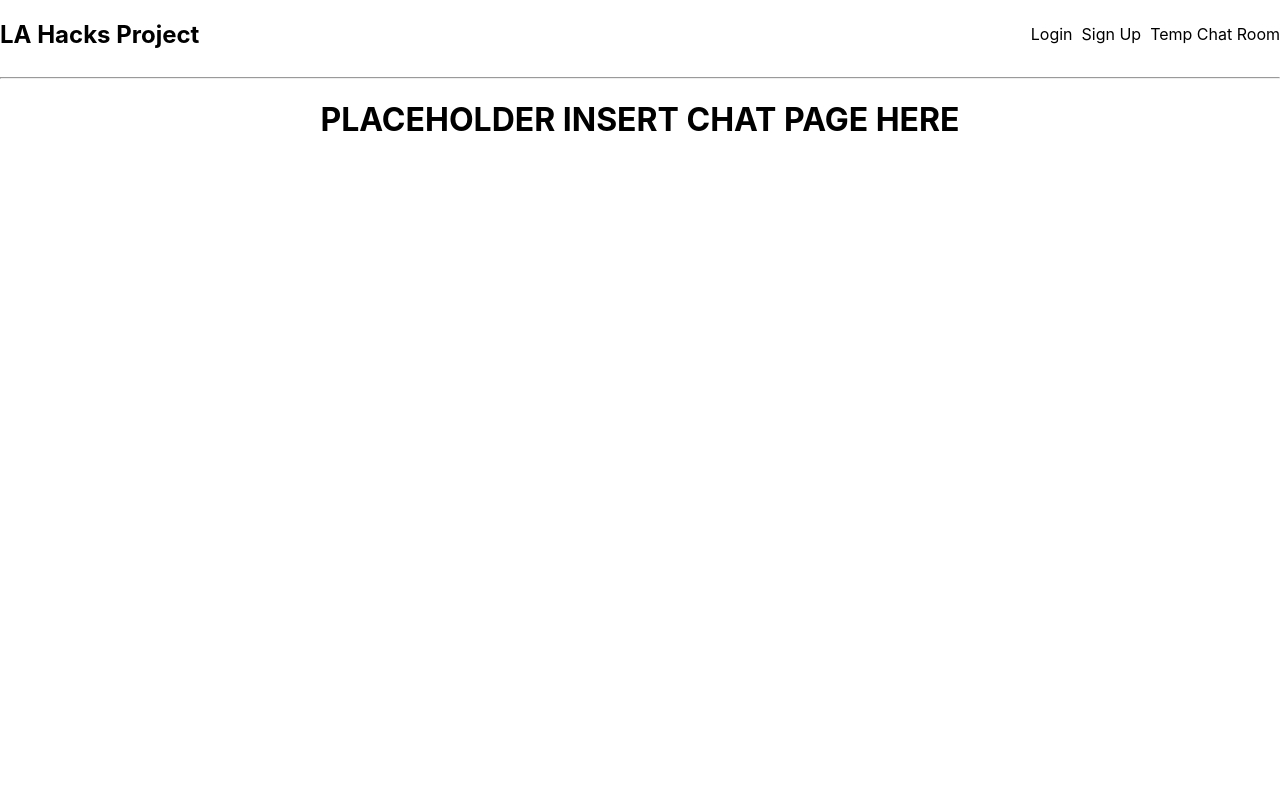
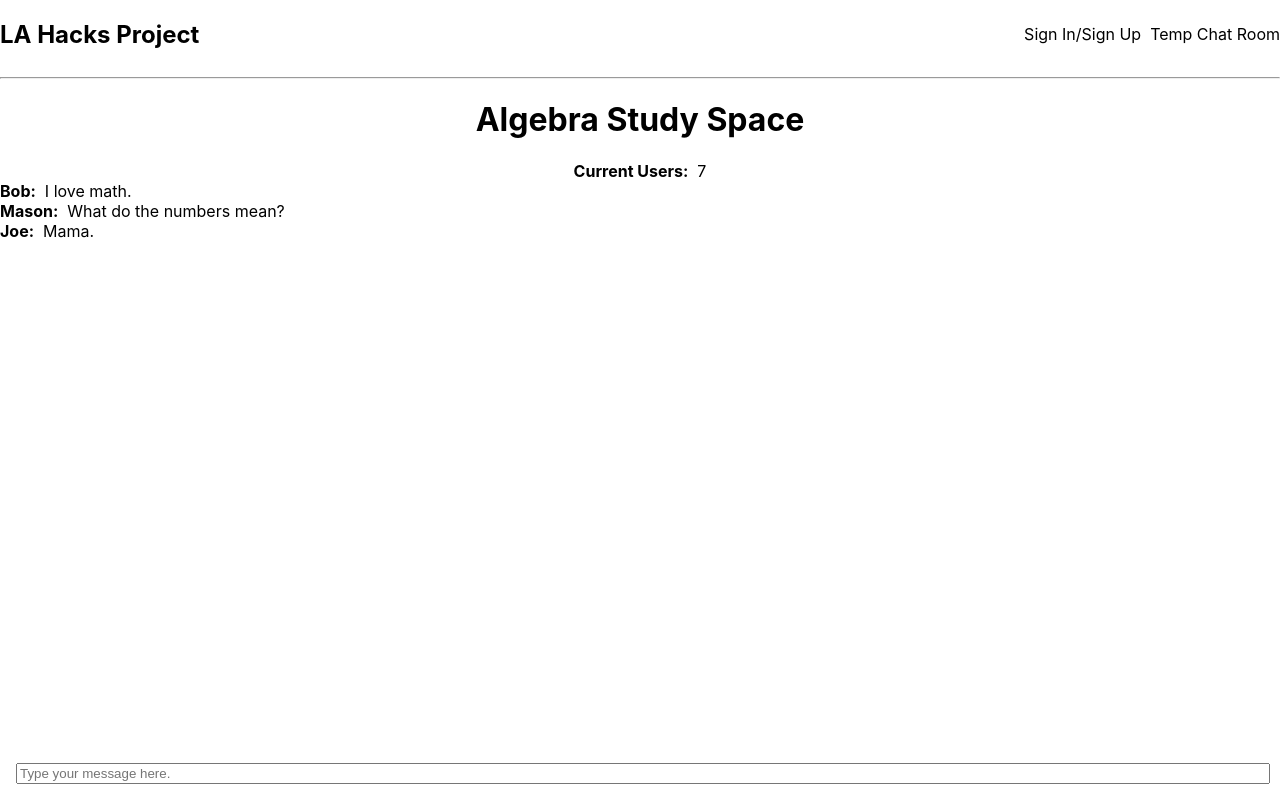
Before and after one commit to iZyns/LAHacks2023, a React (Create React App) app in the folder frontend/: page /chat/algebra in a window 1280 px wide. Built offline with nearby package versions, Linux system fonts and the light colour scheme.

Commit message:
Nonfunctional Chat

```diff
--- a/frontend/src/components/navigationBar.js
+++ b/frontend/src/components/navigationBar.js
@@ -4,7 +4,6 @@ import { BrowserRouter as Router, Routes, Route}
     from 'react-router-dom';
 
 import Home from '../pages/home';
-import Login from '../pages/login';
 import SignUp from '../pages/signup';
 import Chat from '../pages/chat';
 
@@ -16,8 +15,7 @@ function NavigationBar() {
 
           <Navbar.Brand href="/home" style={{marginRight: "auto", textDecoration: "none", color: "inherit"}}><h1>LA Hacks Project</h1></Navbar.Brand> &nbsp;
           <Nav className="me-auto">
-            <Nav.Link href="/" style={{textDecoration: "none", color: "inherit"}}>Login</Nav.Link> &nbsp;
-            <Nav.Link href="/signup" style={{textDecoration: "none", color: "inherit"}}>Sign Up</Nav.Link> &nbsp;
+            <Nav.Link href="/" style={{textDecoration: "none", color: "inherit"}}>Sign In/Sign Up</Nav.Link> &nbsp;
             <Nav.Link href="/chat/algebra" style={{textDecoration: "none", color: "inherit"}}>Temp Chat Room</Nav.Link>
           </Nav>
 
@@ -26,8 +24,7 @@ function NavigationBar() {
 
       <Routes>
         <Route path="/home" element={<Home />} />
-        <Route path="/" element={<Login />} />
-        <Route path="/signup" element={<SignUp />} />
+        <Route path="/" element={<SignUp />} />
         <Route path="/chat/algebra" element={<Chat />} />
       </Routes>
     </>
--- a/frontend/src/index.css
+++ b/frontend/src/index.css
@@ -11,3 +11,17 @@ code {
   font-family: source-code-pro, Menlo, Monaco, Consolas, 'Courier New',
     monospace;
 }
+
+.footer{
+  margin-top: 1rem;
+  padding: 1rem;
+  position: fixed;
+  bottom: 0;
+  left: 0;
+  width: 98%;
+}
+
+.align-left {
+  display: flex;
+  justify-content: left;
+}
--- a/frontend/src/pages/chat.js
+++ b/frontend/src/pages/chat.js
@@ -1,9 +1,43 @@
-import React from 'react';
+import React, { Component } from "react";
+import { useState } from 'react';
+import ReactDOM from 'react-dom/client';
 
 const Chat = () => {
+  const [msg, setMsg] = useState("");
+
+  const handleSubmit = (event) => {
+    event.preventDefault();
+    setMsg("");
+  }
+
   return (
     <div>
-      <h1>PLACEHOLDER INSERT CHAT PAGE HERE</h1>
+      <h1>Algebra Study Space</h1>
+      <b>Current Users:</b>&nbsp; 7
+
+      <div className = "align-left">
+        <b>Bob:</b>&nbsp; I love math.
+      </div>
+      <div className = "align-left">
+        <b>Mason:</b>&nbsp; What do the numbers mean?
+      </div>
+      <div className = "align-left">
+        <b>Joe:</b>&nbsp; Mama.
+      </div>
+      {/* <div className = "align-left">
+        <b>You:</b>&nbsp; {msg}
+      </div> */}
+
+      <div className = "footer">
+        <form style={{display: "flex", flexDirection: "row"}} onSubmit={handleSubmit}>
+          <input
+            style={{flex: "1"}}
+            type="text"
+            value={msg}
+            onChange={(e) => setMsg(e.target.value)}
+            placeholder="Type your message here."/>
+        </form>
+      </div>
     </div>
   );
 };
--- a/frontend/src/pages/login.js
+++ /dev/null
@@ -1,11 +0,0 @@
-import React from 'react';
-
-const Login = () => {
-  return (
-    <div>
-      <h1>PLACEHOLDER INSERT LOGIN PAGE HERE</h1>
-    </div>
-  );
-};
-
-export default Login;
```
